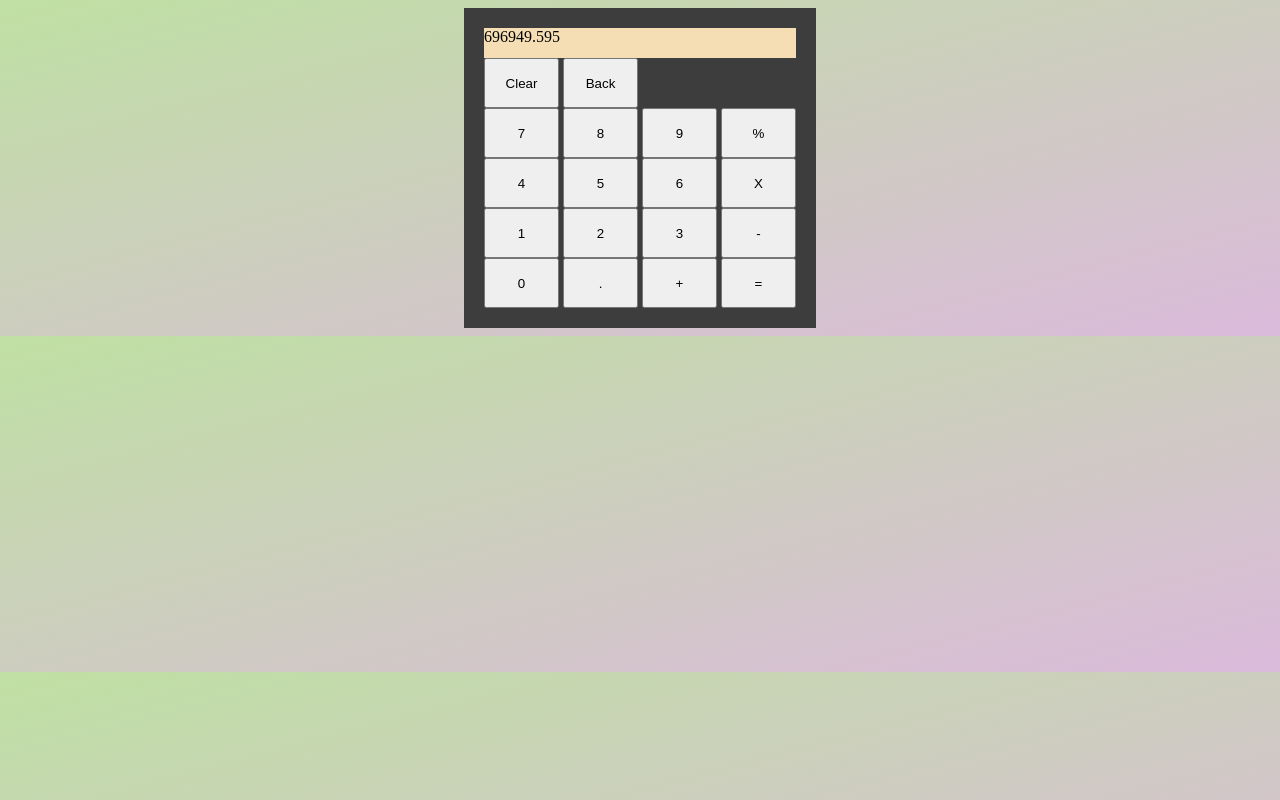
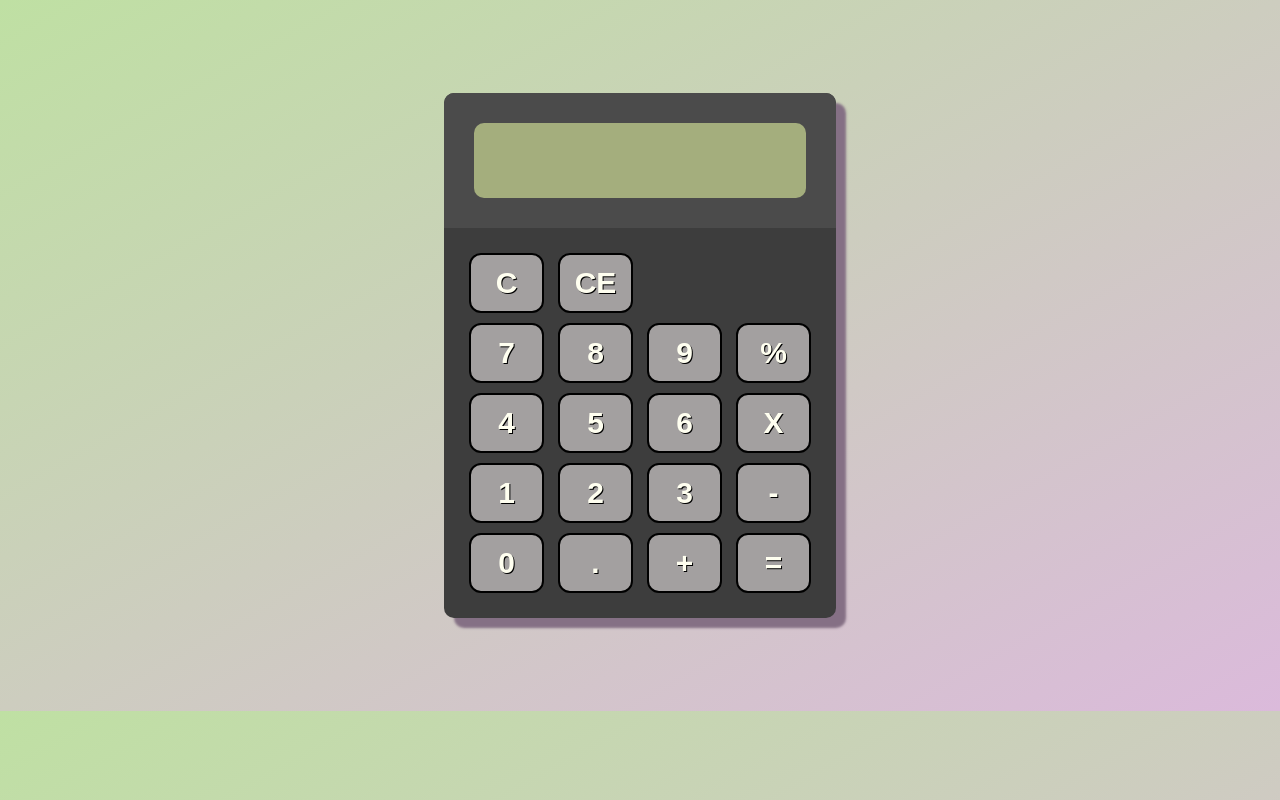
Before and after one commit to lemenade3/Calculator, a plain HTML site: page index.html in a window 1280 px wide. Drawn offline with Linux system fonts and the light colour scheme.

Commit message:
Initial calculator function working

```diff
--- a/index.html
+++ b/index.html
@@ -5,42 +5,46 @@
     <meta http-equiv="X-UA-Compatible" content="IE=edge">
     <meta name="viewport" content="width=device-width, initial-scale=1.0">
     <title>Calculator</title>
-    <script src="script.js"></script>
+    <script defer src="script.js"></script>
     <link rel='stylesheet' href="style.css">
 </head>
 <body>
     <div id='shell'>
+        <div id="top">
             <div id="screen">
-            <div>696949.595</div>
+                <div id="output"></div>
             </div>
+        </div>
+        <div id="bottom">
             <div class="row">
-            <button id="clear">Clear</button>
-            <button id="back">Back</button>
+                <button id="clear">C</button>
+                <button id="back">CE</button>
             </div>
             <div class='row'>
-            <button id='7'>7</button>
-            <button id='8'>8</button>
-            <button id='9'>9</button>
+                <button id='b7'>7</button>
+                <button id='b8'>8</button>
+                <button id='b9'>9</button>
                 <button id='divide'>%</button>
             </div>
             <div class='row'>
-            <button id='4'>4</button>
-            <button id='5'>5</button>
-            <button id='6'>6</button>
+                <button id='b4'>4</button>
+                <button id='b5'>5</button>
+                <button id='b6'>6</button>
                 <button id='multiply'>X</button>
             </div>
             <div class='row'>
-            <button id='1'>1</button>
-            <button id='2'>2</button>
-            <button id='3'>3</button>
+                <button id='b1'>1</button>
+                <button id='b2'>2</button>
+                <button id='b3'>3</button>
                 <button id='subtract'>-</button>
             </div>
             <div class='row'>
-            <button id='0'>0</button>
+                <button id='b0'>0</button>
                 <button id='decimal'>.</button>
                 <button id='add'>+</button>
                 <button id='equals'>=</button>
             </div>
         </div>
+    </div>
 </body>
 </html>
--- a/script.js
+++ b/script.js
@@ -2,5 +2,53 @@ let add = ((a, b) => a + b);
 let subtract = ((a, b) => a - b);
 let multiply = ((a, b) => a * b);
 let divide = ((a, b) => a / b);
+let operate = ((operator, a, b) => operator(a, b));
 
-let operate = ((operator, a, b) => operator(a, b));
+let output = document.querySelector('#output');
+
+let b1 = document.querySelector('#b1');
+let b2 = document.querySelector('#b2');
+let b3 = document.querySelector('#b3');
+let b4 = document.querySelector('#b4');
+let b5 = document.querySelector('#b5');
+let b6 = document.querySelector('#b6');
+let b7 = document.querySelector('#b7');
+let b8 = document.querySelector('#b8');
+let b9 = document.querySelector('#b9');
+let b0 = document.querySelector('#b0');
+let equals = document.querySelector('#equals');
+let addBtn = document.querySelector('#add');
+let subtractBtn = document.querySelector('#subtract');
+let multiplyBtn = document.querySelector('#multiply');
+let divideBtn = document.querySelector('#divide');
+
+let selectedOperator;
+let a;
+let b;
+
+b1.addEventListener('click', () => output.textContent += 1);
+b2.addEventListener('click', () => output.textContent += 2);
+b3.addEventListener('click', () => output.textContent += 3);
+b4.addEventListener('click', () => output.textContent += 4);
+b5.addEventListener('click', () => output.textContent += 5);
+b6.addEventListener('click', () => output.textContent += 6);
+b7.addEventListener('click', () => output.textContent += 7);
+b8.addEventListener('click', () => output.textContent += 8);
+b9.addEventListener('click', () => output.textContent += 9);
+b0.addEventListener('click', () => output.textContent += 0);
+
+let pickOperator = operator => {
+    a = parseInt(output.textContent);
+    output.textContent = '';
+    selectedOperator = operator;
+};
+
+addBtn.addEventListener('click', () => pickOperator(add));
+subtractBtn.addEventListener('click', () => pickOperator(subtract));
+multiplyBtn.addEventListener('click', () => pickOperator(multiply));
+divideBtn.addEventListener('click', () => pickOperator(divide));
+
+equals.addEventListener('click', () => {
+    b = parseInt(output.textContent);
+    output.textContent = operate(selectedOperator, a, b);
+});
--- a/style.css
+++ b/style.css
@@ -8,15 +8,53 @@ body {
 
 #shell {
     background-color: rgb(61, 61, 61);
-    padding: 20px;
+    margin: 85px;
+    border-radius: 10px;
+    display: flex;
+    flex-direction: column;
+    overflow: hidden;
+    box-shadow: 10px 10px 2.5px rgb(133, 112, 133);
 }
 
 button {
     width: 75px;
-    height: 50px;
+    height: 60px;
+    background-color: rgb(163, 160, 160);
+    font-weight: bold;
+    color: ivory;
+    font-size: 30px;
+    margin: 5px;
+    border-radius: 12px;
+    border-style: solid;
+    text-shadow: 1px 1px black;
 }
 
 #screen {
-    background-color: wheat;
-    height: 30px;
+    background-color: rgb(164, 174, 125);
+    height: 45px;
+    padding: 15px;
+    border-radius: 10px;
+    display: flex;
+    align-items: center;
+    justify-content: end;
+    font-weight: bold;
+    font-size: 55px;
+    color: rgb(0, 0, 0);
+    font-family: 'digital-clock-font';
+
 }
+
+@font-face {
+    font-family:'digital-clock-font';
+    src: url('Technology.ttf');
+}
+
+#top {
+    background-color: rgb(75, 75, 75);
+    padding: 30px;
+
+}
+
+#bottom {
+    padding: 20px;
+}
```
Also changed, not shown: Technology.ttf (added). Lines whose indentation alone changed are shown as unchanged.
